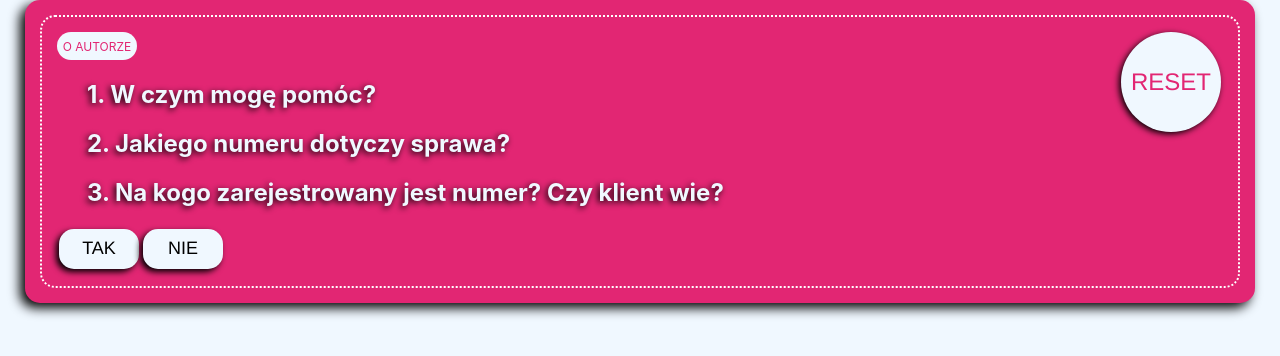
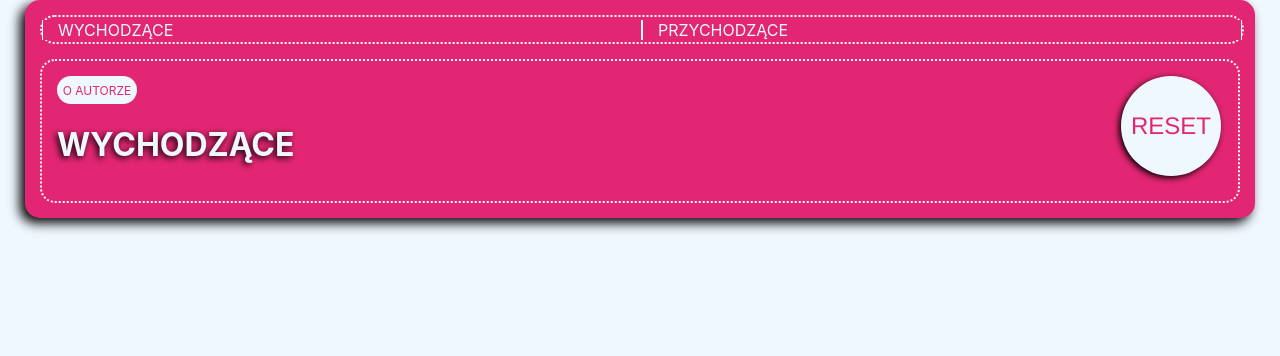
Before and after one commit to dawidkozakiewicz/Final_Solution, a React (Create React App) app: page /wychodzace in a window 1280 px wide. Shown: the top 356 px of the page. Built offline with nearby package versions, Linux system fonts and the light colour scheme.

Commit message:
add react router

```diff
--- a/package.json
+++ b/package.json
@@ -10,6 +10,7 @@
     "react-dom": "^17.0.2",
     "react-loading": "^2.0.3",
     "react-preloaders": "^3.0.3",
+    "react-router-dom": "^5.2.0",
     "react-scripts": "4.0.3",
     "web-vitals": "^1.1.2"
   },
--- a/src/App.js
+++ b/src/App.js
@@ -1,22 +1,38 @@
 import Beginning from './Beginning'
+import {
+  BrowserRouter as Router,
+  Switch,
+  Route,
+  Link
+} from "react-router-dom";
+import Outcomings from './Outcomings'
 
 
 
 
 function App() {
-  function handleReset() {
-    window.location.reload()
-  }
   return (
-
-
-    <div className="Beginning" >
-      <a href="http://dawidkozakiewicz.com/" target="_blank"><div className="author">O AUTORZE</div></a>
-      <button className="reset" onClick={handleReset}>RESET</button>
-      <Beginning />
-    </div>
-
-
+    <Router>
+      <div className="Navbar">
+        <Link className="Link" to="/wychodzace">WYCHODZĄCE</Link>
+        <Link className="Link" to="/przychodzace">PRZYCHODZĄCE</Link>
+      </div>
+      <div className="Beginning" >
+        <a href="http://dawidkozakiewicz.com/" target="_blank"><div className="author">O AUTORZE</div></a>
+        <Link to="/"><button className="reset">RESET</button></Link>
+        <Switch>
+          <Route exact path="/">
+            <h1>Wybierz z menu typ połączenia :-)</h1>
+          </Route>
+          <Route path="/przychodzace">
+            <Beginning />
+          </Route>
+          <Route path="/wychodzace">
+            <Outcomings />
+          </Route>
+        </Switch>
+      </div>
+    </Router>
   );
 }
 
--- /dev/null
+++ b/src/Outcomings.js
@@ -0,0 +1,11 @@
+import React from 'react'
+
+const Outcomings = () => {
+    return (
+        <div>
+            <h1>WYCHODZĄCE</h1>
+        </div>
+    )
+}
+
+export default Outcomings
--- a/src/index.css
+++ b/src/index.css
@@ -77,6 +77,12 @@ h1, h2, h3, h4, p {
   color: #E22673;
 }
 
+.reset:hover {
+  background-color: #d0d7ee;
+  color: #d11562;
+  transition-duration: 1s;
+}
+
 .author {
   background-color: #f0f8ff;
   width: 70px;
@@ -118,3 +124,36 @@ a {
     font-size: 13px;
   }
 }
+
+.Navbar {
+  width: 100%;
+  height: 25px;
+  max-width: 1200px;
+  margin: 0 auto;
+  background-color: #E22673;
+  border-radius: 15px;
+  border: 2px dotted white;
+  margin-bottom: 15px;
+  display: flex;
+  justify-content: center;
+  align-items: center;
+  position: sticky;
+  top: 0px;
+  z-index: 100;
+}
+
+.Navbar .Link {
+  width: 50%;
+  padding-left: 15px;
+  border-left: 1px solid white;
+  border-right: 1px solid white;
+  background-color: #E22673;
+  transition-duration: 1s;
+  color: aliceblue;
+}
+
+.Navbar .Link:hover {
+  cursor: pointer;
+  background-color: #d11562;
+  border-radius: 15px;
+}
```
Also changed, not shown: 1 other file (tests, documents, lock files or other folders).
